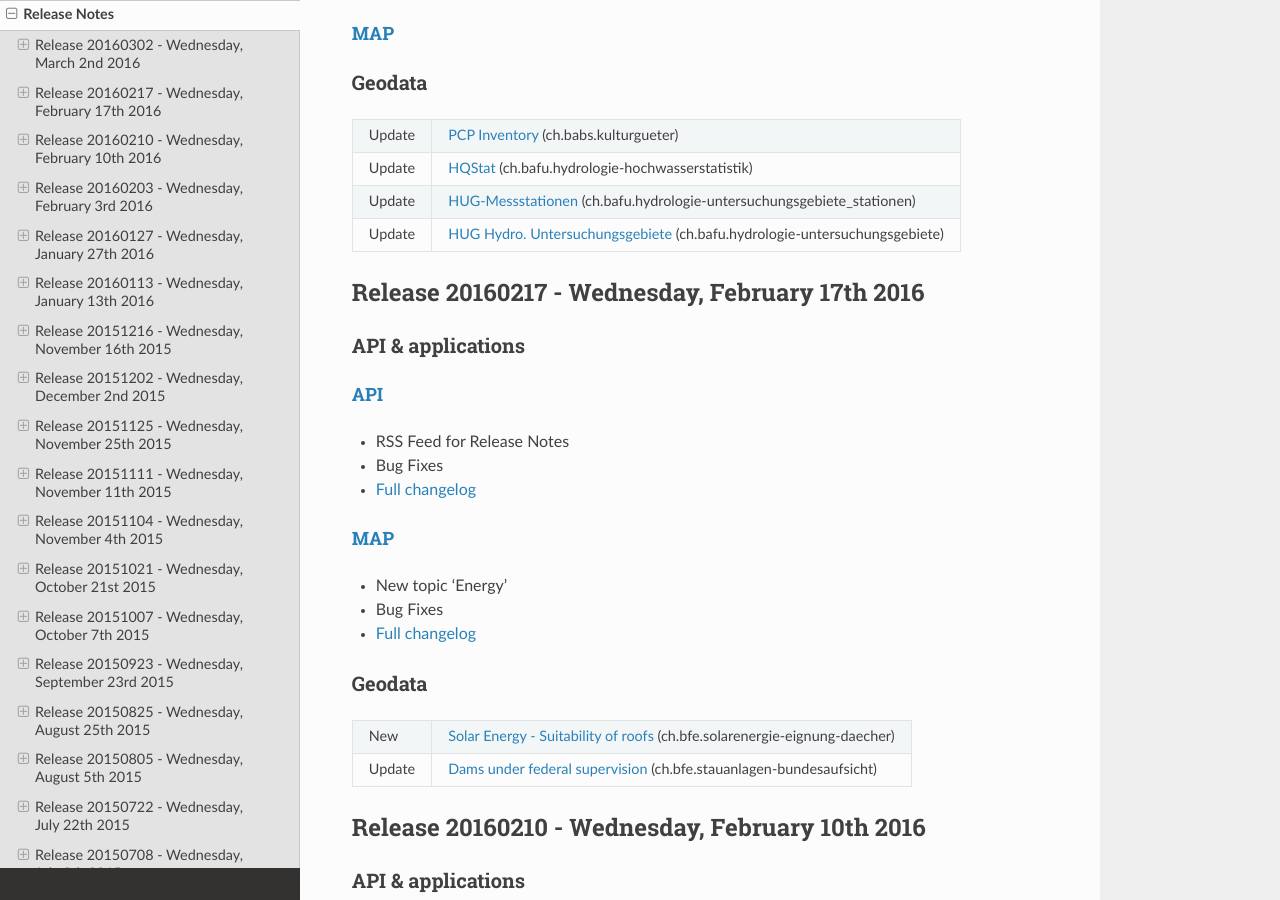
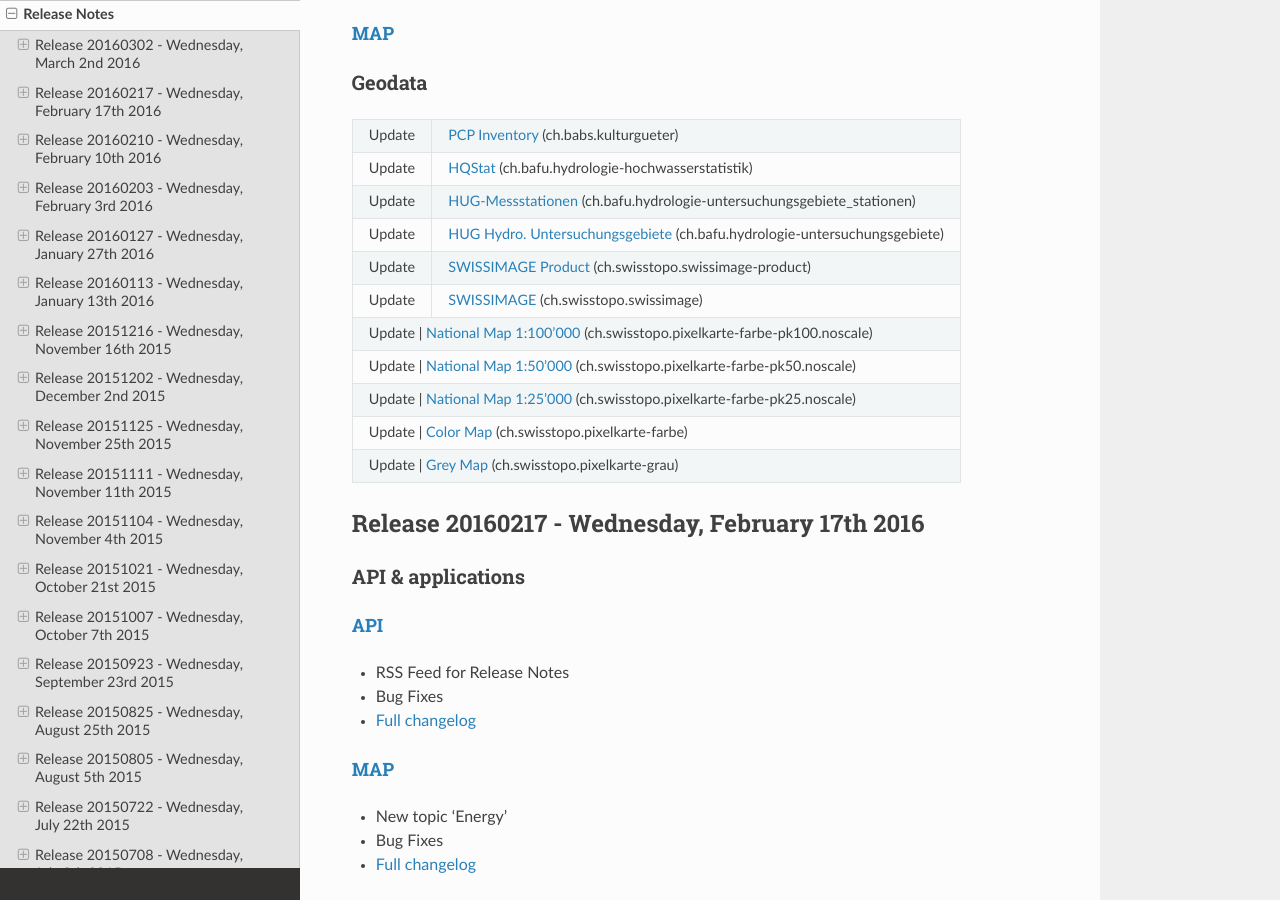
Before and after one commit to swisstopo-test/doc-chsdi3, a Sphinx documentation site: the page built from source/releasenotes/index.rst, in a window 1280 px wide and 900 px high, scrolled down 341 px. Built offline with Sphinx 7.4.7 and the Read the Docs theme 2.0.0, drawn with Linux system fonts in a browser that asks for light colours.

Commit message:
updates clm

```diff
--- a/source/releasenotes/index.rst
+++ b/source/releasenotes/index.rst
@@ -41,6 +41,20 @@ Geodata
 +--------+-----------------------------------------------------------------------------------------------------------------------------------------------------------+
 | Update | `HUG Hydro. Untersuchungsgebiete <//map.geo.admin.ch/?layers=ch.bafu.hydrologie-untersuchungsgebiete>`__ (ch.bafu.hydrologie-untersuchungsgebiete)        |
 +--------+-----------------------------------------------------------------------------------------------------------------------------------------------------------+
+| Update | `SWISSIMAGE Product <//map.geo.admin.ch/?layers=ch.swisstopo.swissimage-product>`__ (ch.swisstopo.swissimage-product)                                     |
++--------+-----------------------------------------------------------------------------------------------------------------------------------------------------------+
+| Update | `SWISSIMAGE <//map.geo.admin.ch/?bgLayer=ch.swisstopo.swissimage>`__ (ch.swisstopo.swissimage)                                                            |
++--------+-----------------------------------------------------------------------------------------------------------------------------------------------------------+
+| Update | `National Map 1:100'000 <//map.geo.admin.ch/?layers=ch.swisstopo.pixelkarte-farbe-pk100.noscale>`__ (ch.swisstopo.pixelkarte-farbe-pk100.noscale)         |
++-----------+--------------------------------------------------------------------------------------------------------------------------------------------------------+
+| Update | `National Map 1:50'000 <//map.geo.admin.ch/?layers=ch.swisstopo.pixelkarte-farbe-pk50.noscale>`__ (ch.swisstopo.pixelkarte-farbe-pk50.noscale)            |
++-----------+--------------------------------------------------------------------------------------------------------------------------------------------------------+
+| Update | `National Map 1:25'000 <//map.geo.admin.ch/?layers=ch.swisstopo.pixelkarte-farbe-pk25.noscale>`__ (ch.swisstopo.pixelkarte-farbe-pk25.noscale)            |
++-----------+--------------------------------------------------------------------------------------------------------------------------------------------------------+
+| Update | `Color Map <//map.geo.admin.ch/?bgLayer=ch.swisstopo.pixelkarte-farbe>`__ (ch.swisstopo.pixelkarte-farbe)                                                 |
++-----------+--------------------------------------------------------------------------------------------------------------------------------------------------------+
+| Update | `Grey Map <//map.geo.admin.ch/?bgLayer=ch.swisstopo.pixelkarte-grau>`__ (ch.swisstopo.pixelkarte-grau)                                                    |
++-----------+--------------------------------------------------------------------------------------------------------------------------------------------------------+
 
 
 .. _releasenotes_20160217:
```
